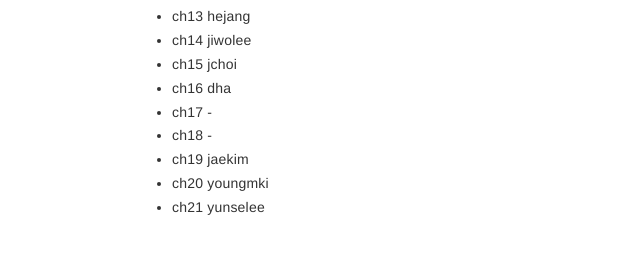
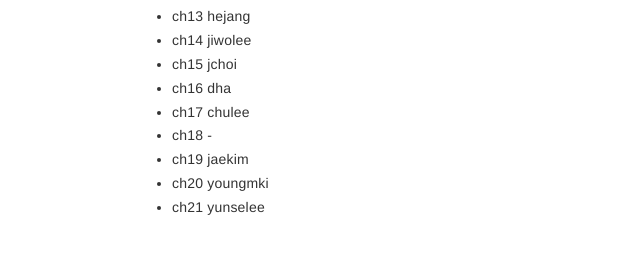
Before and after one commit to 42osStudy/os-study, a Jekyll site: the page built from index.md, in a window 1280 px wide. Shown: the part 2931-3185 px from the top of the page, without its empty margins (111-751 px from the left). Built offline with Jekyll 4.4.1, drawn with Linux system fonts in a browser that asks for light colours.

Commit message:
Update index.md

```diff
--- a/index.md
+++ b/index.md
@@ -129,7 +129,7 @@ layout: home
 - ch14 jiwolee
 - ch15 jchoi
 - ch16 dha
-- ch17 -
+- ch17 chulee
 - ch18 -
 - ch19 jaekim
 - ch20 youngmki
```
